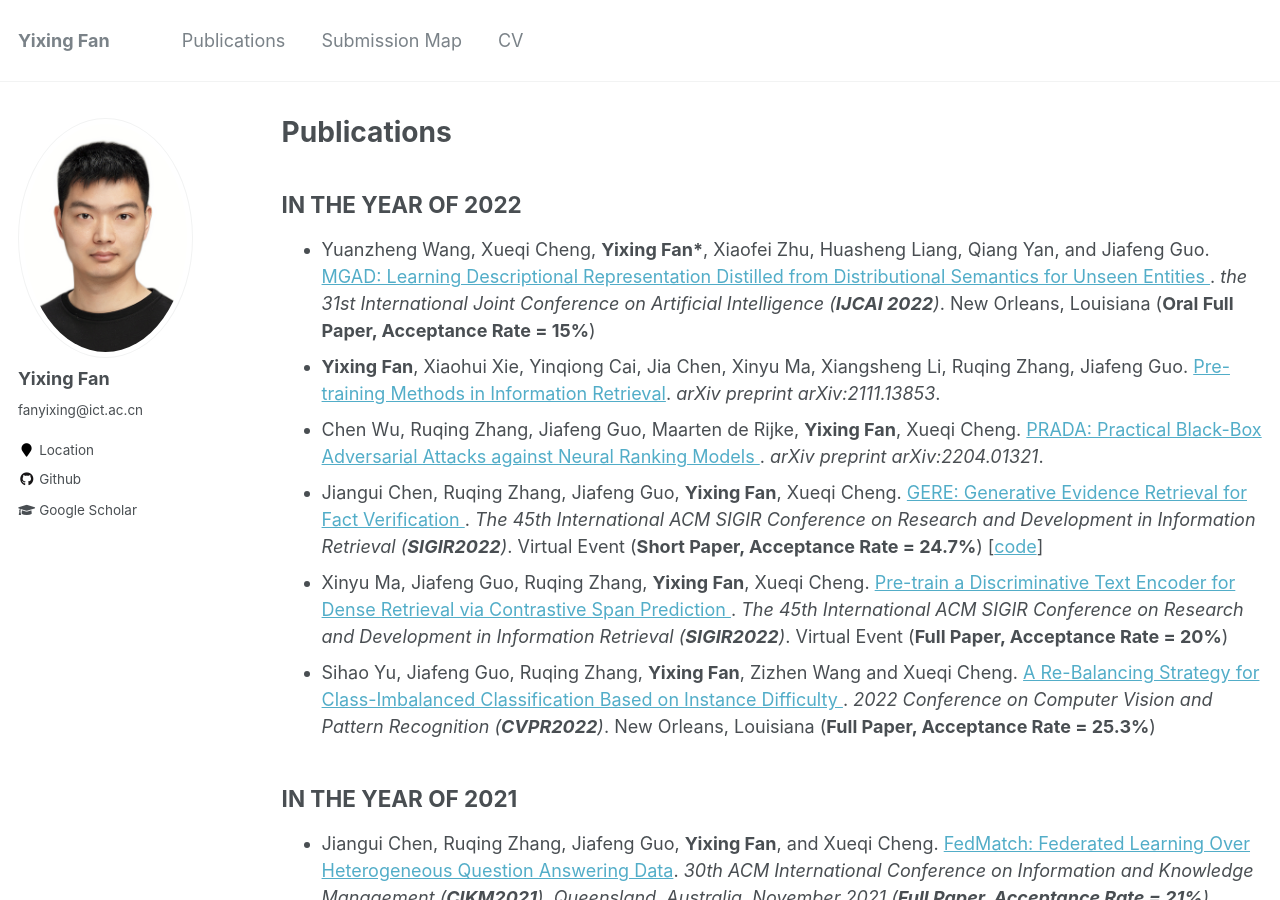
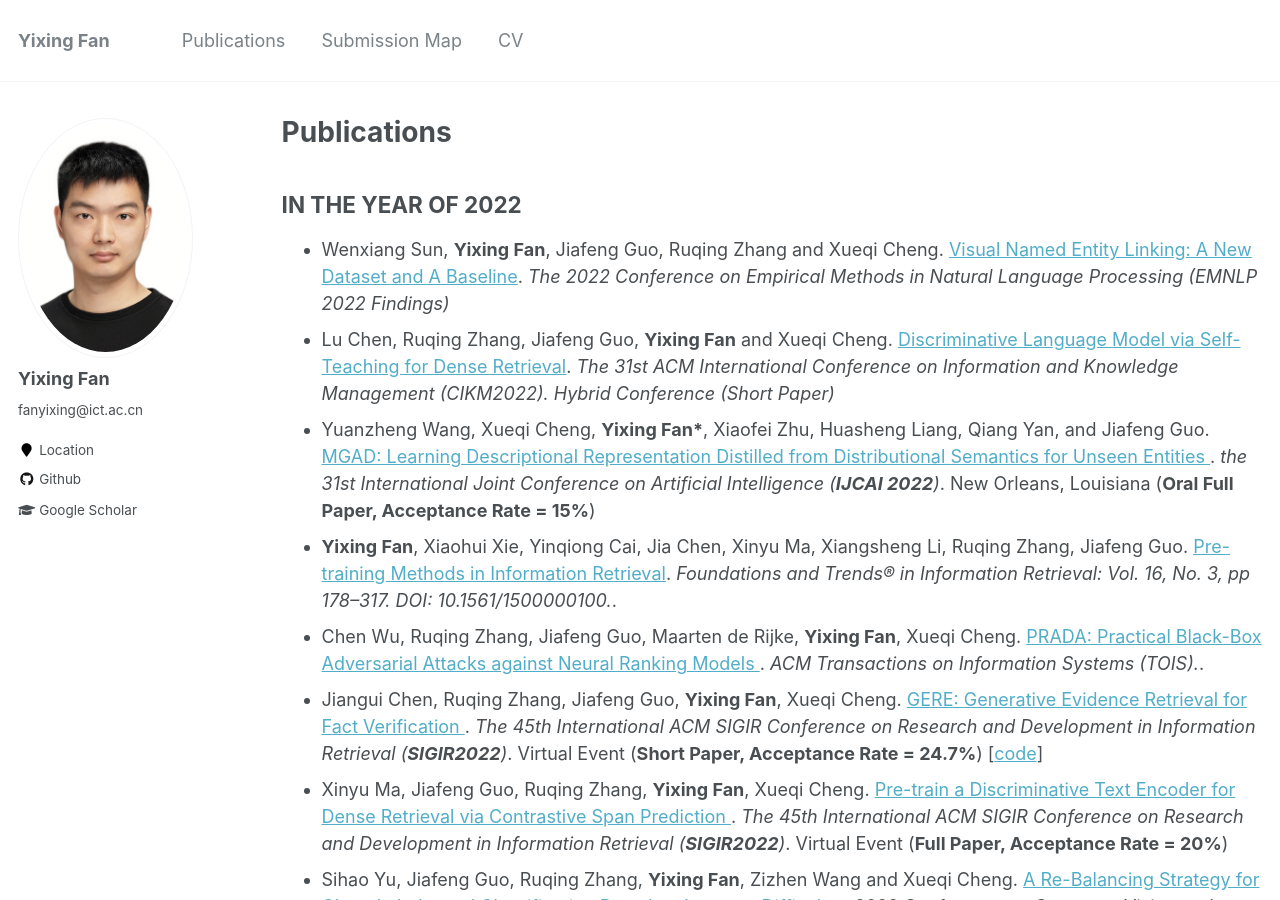
Before and after one commit to faneshion/faneshion.github.io, a Jekyll site: the page built from _pages/publications.md, in a window 1280 px wide and 900 px high. Built offline with Jekyll 4.4.1, drawn with Linux system fonts in a browser that asks for light colours.

Commit message:
update pub

```diff
--- a/_pages/publications.md
+++ b/_pages/publications.md
@@ -10,15 +10,22 @@ IN THE YEAR OF 2022
 ------
 <ul>
 <li>
-Yuanzheng Wang, Xueqi Cheng, <b>Yixing Fan*</b>, Xiaofei Zhu, Huasheng Liang, Qiang Yan, and Jiafeng Guo. <a target='new' href=''> MGAD: Learning Descriptional Representation Distilled from Distributional Semantics for Unseen Entities </a>. <i> the 31st International Joint Conference on Artificial Intelligence (<b>IJCAI 2022</b>)</i>. New Orleans, Louisiana (<b>Oral Full Paper, Acceptance Rate = 15%</b>)
+Wenxiang Sun, <b>Yixing Fan</b>, Jiafeng Guo, Ruqing Zhang and Xueqi Cheng. <a target='new' href='https://arxiv.org/pdf/2211.04872'>Visual Named Entity Linking: A New Dataset and A Baseline</a>. <i>The 2022 Conference on Empirical Methods in Natural Language Processing (EMNLP 2022 Findings)</i>
+</li>
+<li>
+Lu Chen, Ruqing Zhang, Jiafeng Guo, <b>Yixing Fan</b> and Xueqi Cheng. <a target='new' href='https://dl.acm.org/doi/pdf/10.1145/3511808.3557582'>Discriminative Language Model via Self-Teaching for Dense Retrieval</a>. <i>The 31st ACM International Conference on Information and Knowledge Management (CIKM2022). Hybrid Conference (Short Paper)</i>
 </li>
 
 <li>
-<b>Yixing Fan</b>, Xiaohui Xie, Yinqiong Cai, Jia Chen, Xinyu Ma, Xiangsheng Li, Ruqing Zhang, Jiafeng Guo. <a target='new' href='https://arxiv.org/pdf/2111.13853.pdf'>Pre-training Methods in Information Retrieval</a>. <i>arXiv preprint arXiv:2111.13853</i>.
+Yuanzheng Wang, Xueqi Cheng, <b>Yixing Fan*</b>, Xiaofei Zhu, Huasheng Liang, Qiang Yan, and Jiafeng Guo. <a target='new' href='https://www.ijcai.org/proceedings/2022/0611.pdf'> MGAD: Learning Descriptional Representation Distilled from Distributional Semantics for Unseen Entities </a>. <i> the 31st International Joint Conference on Artificial Intelligence (<b>IJCAI 2022</b>)</i>. New Orleans, Louisiana (<b>Oral Full Paper, Acceptance Rate = 15%</b>)
 </li>
 
 <li>
-Chen Wu, Ruqing Zhang, Jiafeng Guo, Maarten de Rijke, <b>Yixing Fan</b>, Xueqi Cheng. <a target='new' href='https://arxiv.org/abs/2204.01321'> PRADA: Practical Black-Box Adversarial Attacks against Neural Ranking Models </a>. <i>arXiv preprint arXiv:2204.01321</i>.
+<b>Yixing Fan</b>, Xiaohui Xie, Yinqiong Cai, Jia Chen, Xinyu Ma, Xiangsheng Li, Ruqing Zhang, Jiafeng Guo. <a target='new' href='https://arxiv.org/pdf/2111.13853.pdf'>Pre-training Methods in Information Retrieval</a>. <i>Foundations and Trends® in Information Retrieval: Vol. 16, No. 3, pp 178–317. DOI: 10.1561/1500000100.</i>.
+</li>
+
+<li>
+Chen Wu, Ruqing Zhang, Jiafeng Guo, Maarten de Rijke, <b>Yixing Fan</b>, Xueqi Cheng. <a target='new' href='https://arxiv.org/abs/2204.01321'> PRADA: Practical Black-Box Adversarial Attacks against Neural Ranking Models </a>. <i>ACM Transactions on Information Systems (TOIS).</i>.
 </li>
 
 <li>
```
